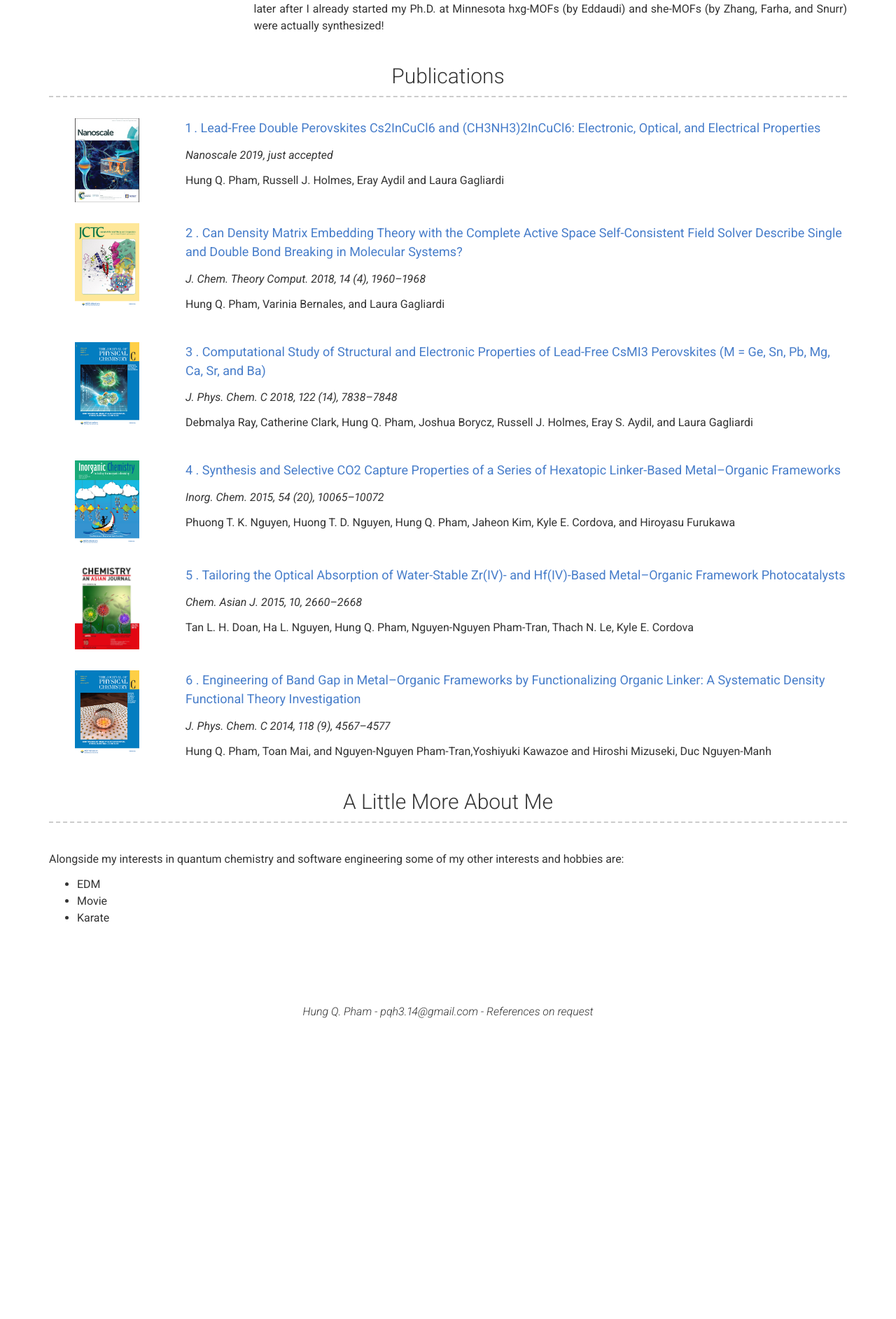
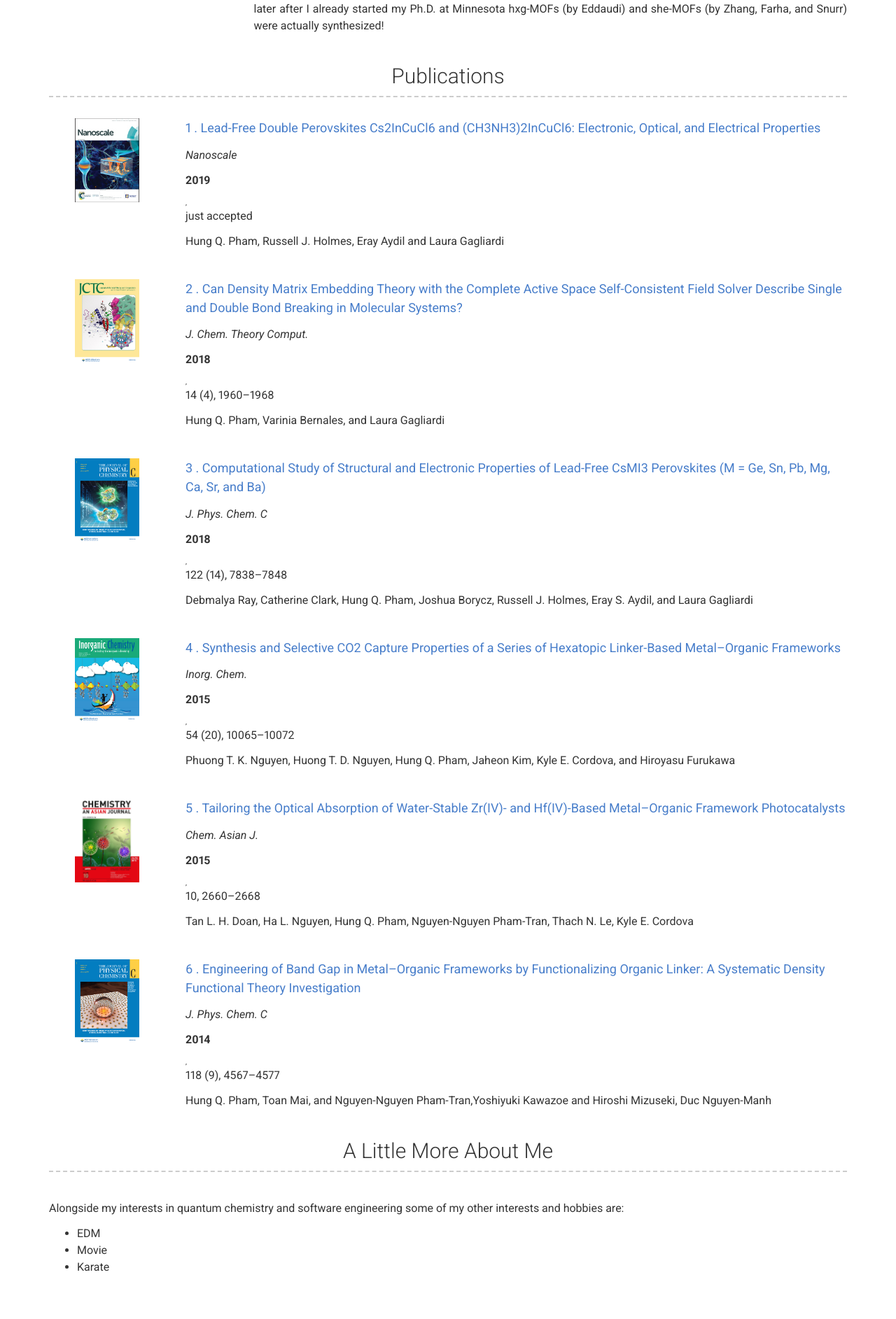
Before and after one commit to hungpham2017/hungpham2017.github.io, a Jekyll site: the page built from index.md, in a window 1280 px wide. Shown: the part 2664-4549 px from the top of the page at 70% size. Built offline with Jekyll 4.4.1, drawn with Linux system fonts in a browser that asks for light colours; before the commit the page ends 4134 px from its top, so only the background shows below that.

Commit message:
New publication

```diff
--- a/_includes/publications.html
+++ b/_includes/publications.html
@@ -19,7 +19,7 @@
           </a>
         {%- endif -%}
         </p>
-        <p class="journal">{{ paper.journal}} </p>
+        <p class="journal"><i>{{ paper.journal}}</i></p> <p class="journal"><b>{{ paper.year}}</b></p>, <p class="journal">{{ paper.issue}}</p>
         {{ paper.authors | strip | markdownify }}
       </div>
     </div>
--- a/_sass/modern-resume-theme.scss
+++ b/_sass/modern-resume-theme.scss
@@ -242,9 +242,8 @@ p.title {
   }
 }
 
-p.journal {
+p.journal_title {
   font-size: 1.6em;
-  font-style: italic;
   padding: 0em 0em;
   text-align: left;
 
```
Also changed, not shown: _data/publications.yml (+18 -6 lines).
